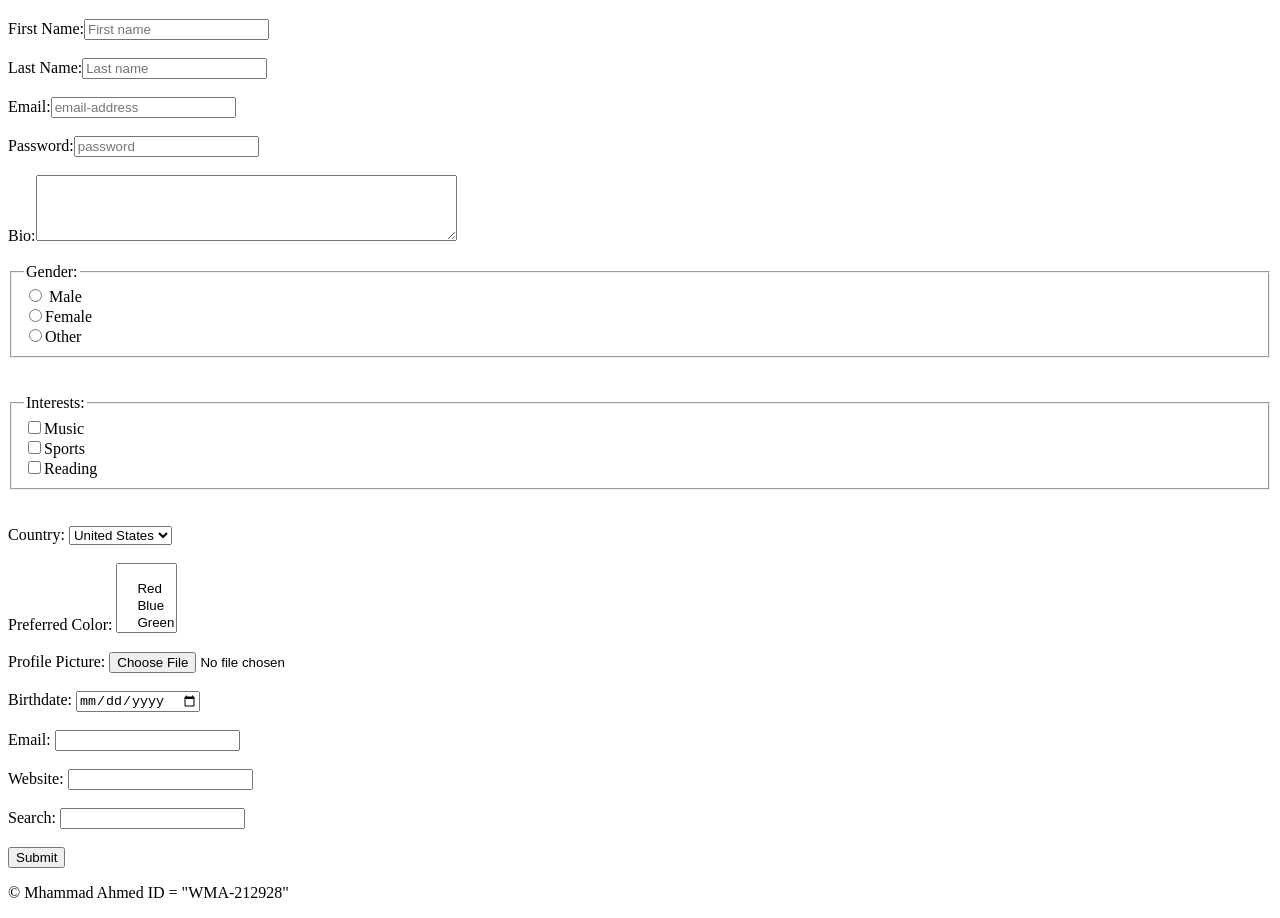
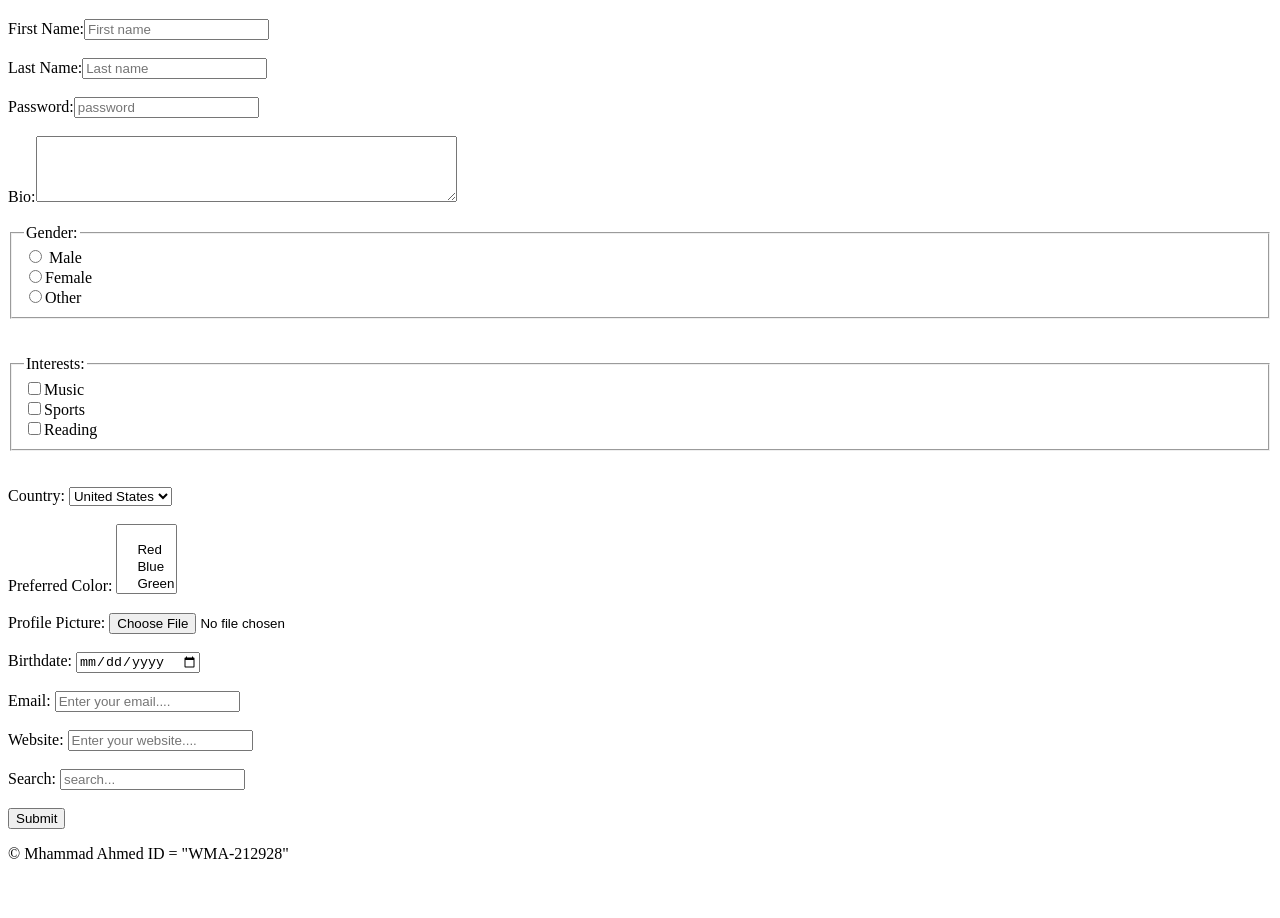
Before and after one commit to Ahmed-tech01/Form, a plain HTML site: page index.html in a window 1280 px wide. Shown: the part 61-979 px from the top of the page. After the commit the page ends 940 px from the top, so only its background shows below. Drawn offline with Linux system fonts and the light colour scheme.

Commit message:
Update index.html

```diff
--- a/index.html
+++ b/index.html
@@ -28,19 +28,13 @@
       <br />
       <br />
       <label
-        >Email:<input
-          type="email"
-          placeholder="email-address"
-          name="email"
-          required /></label
-      ><br />
-      <br />
-      <label
         >Password:<input
           type="password"
           placeholder="password"
           name="password"
           required
+          minlength="8"
+          maxlength="200"
       /></label>
 
       <br />
@@ -113,19 +107,29 @@
       <br />
       <label
         >Email:
-        <input name="email" type="email" required />
+        <input
+          name="email"
+          type="email"
+          placeholder="Enter your email...."
+          required
+        />
       </label>
       <br />
       <br />
       <label
         >Website:
-        <input name="website" type="url" required />
+        <input
+          name="website"
+          type="url"
+          placeholder="Enter your website...."
+          required
+        />
       </label>
       <br />
       <br />
       <label
         >Search:
-        <input name="search" type="search" />
+        <input name="search" placeholder="search..." type="search" />
       </label>
       <br />
       <br />
```
